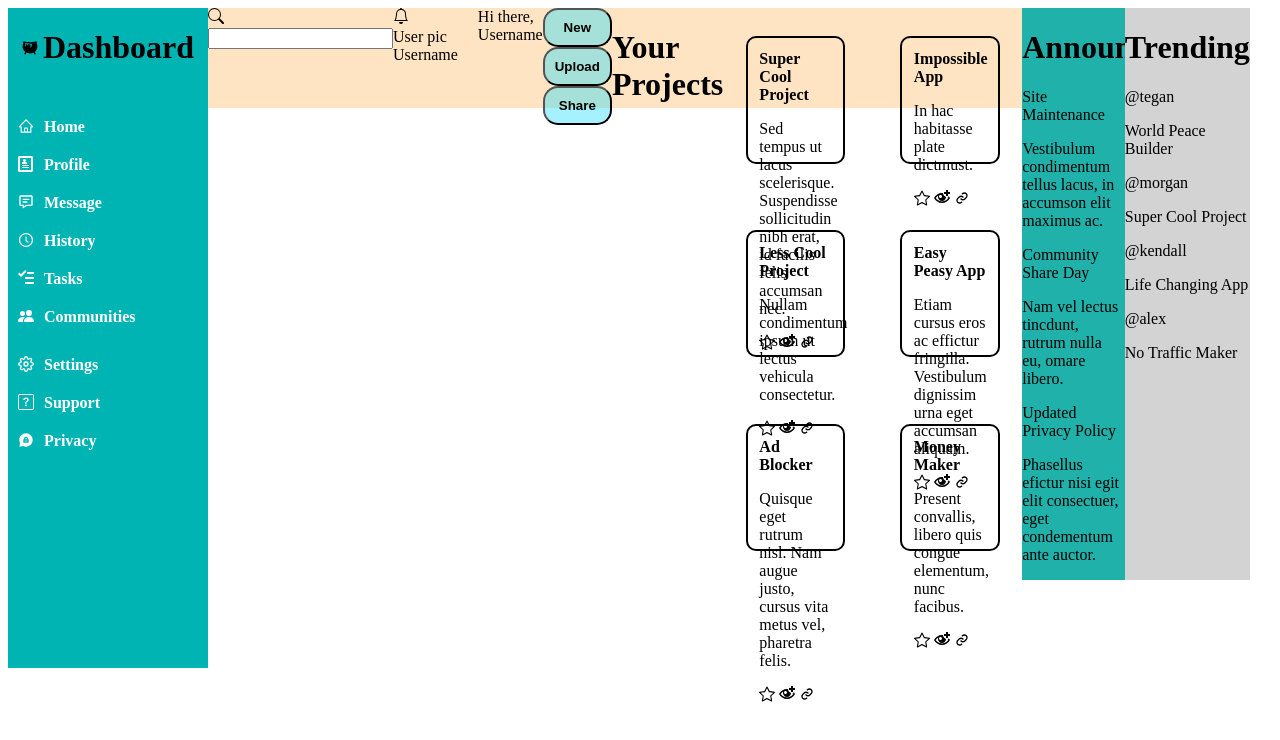
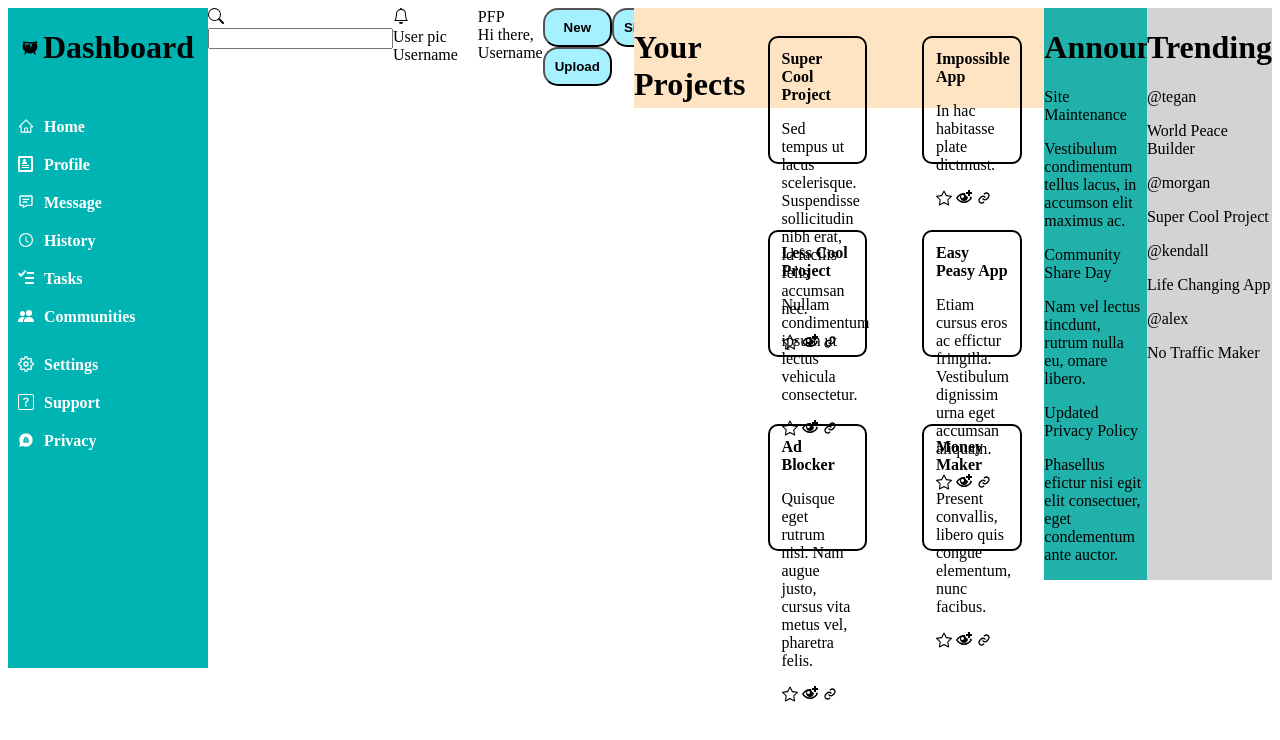
Before and after one commit to Leaf8910/Admin-Dashboard, a plain HTML site: page index.html in a window 1280 px wide. Drawn offline with Linux system fonts and the light colour scheme.

Commit message:
Moved the header class
moved the header sperate from the main content and added the roboto font

```diff
--- a/index.html
+++ b/index.html
@@ -6,6 +6,9 @@
     <meta name="viewport" content="width=device-width, initial-scale=1.0">
     <title>Admin Dashboard</title>
     <link rel="stylesheet" href="style.css">
+    <link rel="preconnect" href="https://fonts.googleapis.com">
+    <link rel="preconnect" href="https://fonts.gstatic.com" crossorigin>
+    <link href="https://fonts.googleapis.com/css2?family=Roboto+Mono:wght@200&display=swap" rel="stylesheet">
 </head>
 <body>
     <div class="content">
@@ -55,7 +58,6 @@
                 </div>
             </div>
         </div>
-        <div class="right">
         <div class="header">
             <div class="top-header">
                 <div class="top-right-header">
@@ -70,9 +72,13 @@
             </div>
             <div class="bottom-header">
                 <div class="bottom header-left">
-                        <div class="image"></div>
-                        <span>Hi there,</span>
+                    <div class="image">
+                        <div class="user-pfp">PFP</div>
+                    </div>
+                    <div class="bottom-header-left-inside">
+                        <div class="text-header">Hi there,</div>
                         <div class="username">Username</div>
+                    </div>
                 </div>
                 <div class="bottom header-right">
                     <button class="new">New</button>
@@ -81,6 +87,7 @@
                 </div>
             </div>
         </div>
+        <div class="right">
             <div class="projects">
                 <h1>Your Projects</h1>
                 <div class="cards">
```
Lines whose indentation alone changed are shown as unchanged.
